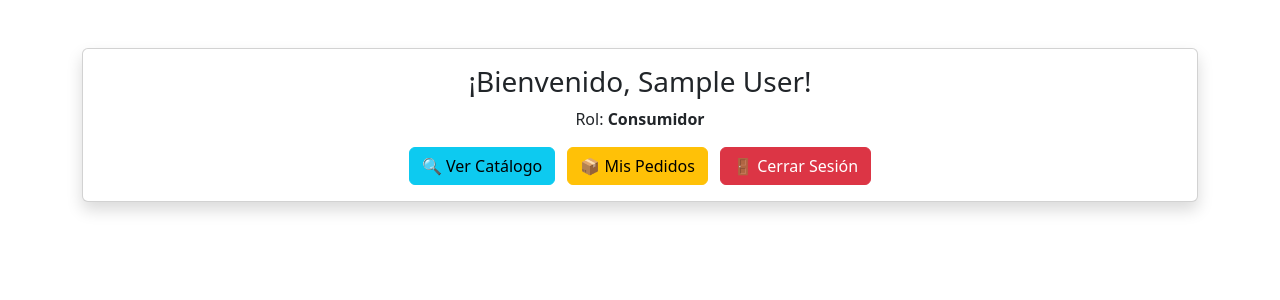
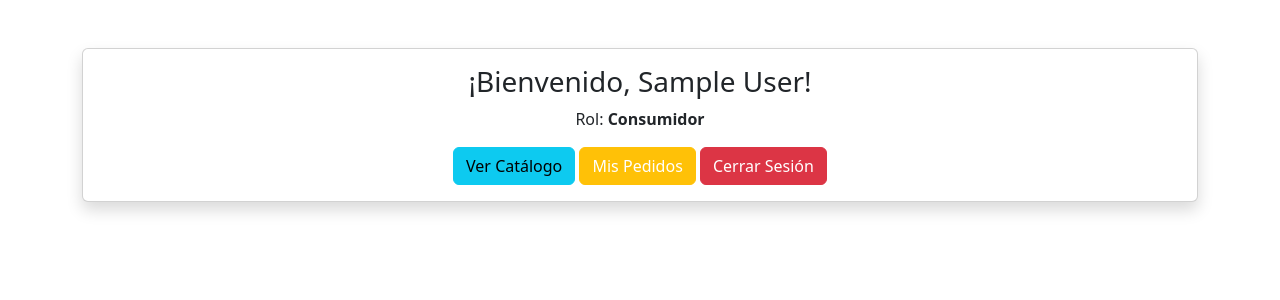
Before and after one commit to CarlosRW/AgroDirectoCR, a PHP site: page /panel.php in a window 1280 px wide. Shown: the part 80-380 px from the top of the page. Run offline with PHP 8.4, Linux system fonts and the light colour scheme; the visitor is signed in with stand-in values (Sample User, id 1).

Commit message:
mis_pedidos

```diff
--- a/panel.php
+++ b/panel.php
@@ -21,9 +21,16 @@ if (!isset($_SESSION['nombre']) || $_SESSION['rol'] !== 'Consumidor') {
             <div class="card-body text-center">
                 <h3>¡Bienvenido, <?php echo htmlspecialchars($_SESSION['nombre']); ?>!</h3>
                 <p>Rol: <strong><?php echo $_SESSION['rol']; ?></strong></p>
-                <a href="catalogo.php" class="btn btn-info me-2">🔍 Ver Catálogo</a>
-                <a href="mis_pedidos.php" class="btn btn-warning me-2">📦 Mis Pedidos</a>
-                <a href="logout.php" class="btn btn-danger">🚪 Cerrar Sesión</a>
+                <a href="catalogo.php" class="btn btn-info">
+    <i class="bi bi-box-seam"></i> Ver Catálogo
+</a>
+<a href="mis_pedidos.php" class="btn btn-warning text-white">
+    <i class="bi bi-receipt"></i> Mis Pedidos
+</a>
+<a href="logout.php" class="btn btn-danger">
+    <i class="bi bi-box-arrow-right"></i> Cerrar Sesión
+</a>
+
             </div>
         </div>
     </div>
```
Also changed, not shown: mis_pedidos.php (added, +26 -0 lines).
